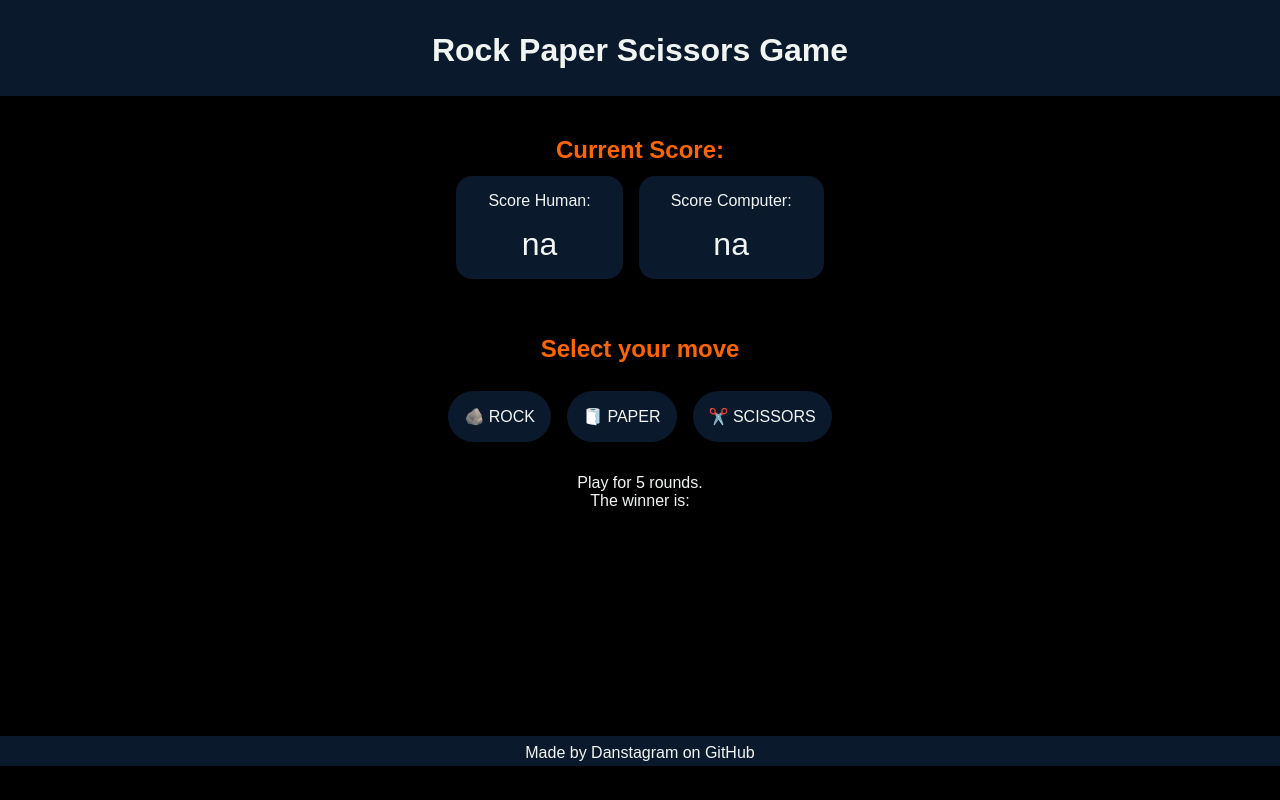
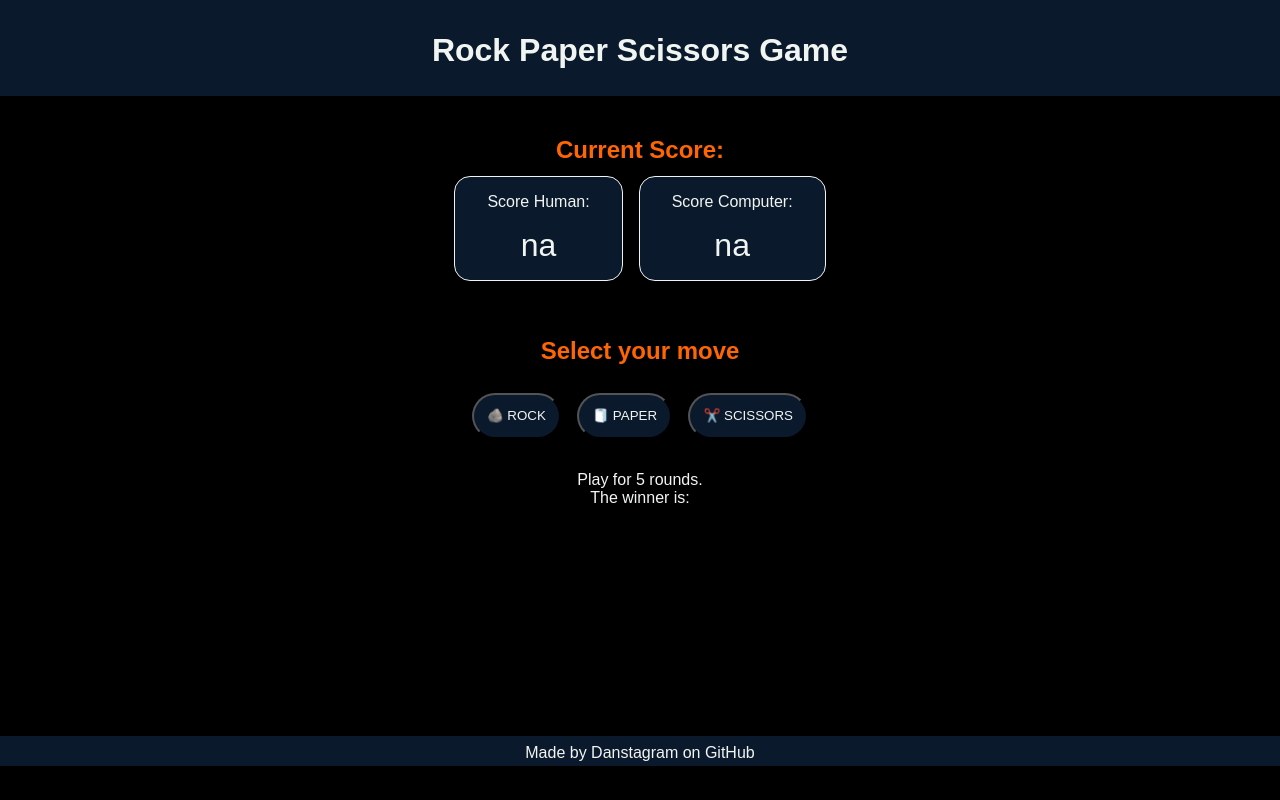
Before and after one commit to danstagram/rock-paper-scissor, a plain HTML site: page index.html in a window 1280 px wide. Drawn offline with Linux system fonts and the light colour scheme.

Commit message:
Implementing Buttons Changind div to button and adding borders.

```diff
--- a/index.html
+++ b/index.html
@@ -42,9 +42,9 @@
                 Select your move
             </h2>
             <div class="game game-move-box">
-                <div class="game game-selection selection-rock"> 🪨 ROCK</div>
-                <div class="game game-selection selection-paper"> 🧻 PAPER</div>
-                <div class="game game-selection selection-scissors"> ✂️ SCISSORS</div>
+                <button id="btn" class="game game-selection selection-rock"> 🪨 ROCK</button>
+                <button id="btn" class="game game-selection selection-paper"> 🧻 PAPER</button>
+                <button id="btn" class="game game-selection selection-scissors"> ✂️ SCISSORS</button>
             </div>
         </div>
 
--- a/styles.css
+++ b/styles.css
@@ -44,6 +44,9 @@ main{
 .score-human-box, .score-computer-box{
     background-color: #0B192C;
     border-radius: 1em;
+    border-color: #F1F5F2;
+    border-style: solid;
+    border-width: 1px;
 }
 
 .score-counter{
@@ -82,3 +85,8 @@ footer{
     padding: 0.5em;
     max-height: 30px;
 }
+
+button{
+    color: #F1F5F2;
+    font-family: sans-serif;
+}
```
